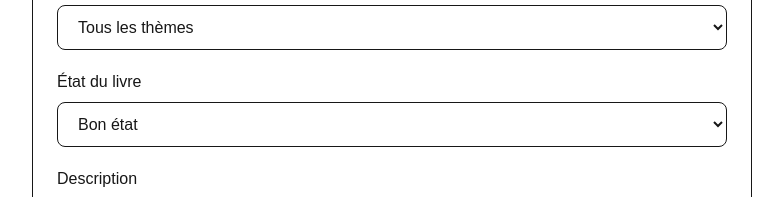
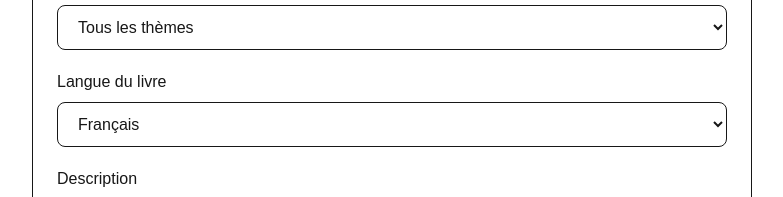
Before and after one commit to citronorange23-gif/BiblioLink, a Next.js app in the folder apps/web/: page /books/add in a window 1280 px wide. Shown: the part 1401-1598 px from the top of the page, without its empty margins (248-1031 px from the left). Built offline with nearby package versions, Linux system fonts and the light colour scheme; no server answers.

Commit message:
fix: sépare la logique client et le generateStaticParams pour la page d'édition

```diff
--- a/apps/web/app/books/[id]/edit/page.tsx
+++ b/apps/web/app/books/[id]/edit/page.tsx
@@ -371,7 +371,7 @@ export default function EditBookPage() {
         {/* ÉTAT */}
         <div>
           <label className="mb-2 block text-sm font-medium">
-            État du livre
+            Langue du livre
           </label>
 
           <select
@@ -381,17 +381,11 @@ export default function EditBookPage() {
             }
             className="w-full rounded-lg border px-4 py-3"
           >
-            <option value="good">
-              Bon état
-            </option>
-
-            <option value="fair">
-              État correct
-            </option>
-
-            <option value="poor">
-              État moyen
-            </option>
+            <option value="Français">Français</option>
+            <option value="Anglais">Anglais</option>
+            <option value="Espagnol">Espagnol</option>
+            <option value="Arabe">Arabe</option>
+            <option value="Portugais">Portugais</option>
           </select>
         </div>
 
--- a/apps/web/app/books/[id]/page.tsx
+++ b/apps/web/app/books/[id]/page.tsx
@@ -15,7 +15,7 @@ type Book = {
   theme: string | null;
   coverImageUrl: string | null;
   description: string | null;
-  condition: string;
+  condition: string; // Utilisé pour stocker la langue
   status: string;
   createdAt: string;
   owner: {
@@ -111,8 +111,8 @@ export default async function BookPage({
             )}
 
             <p>
-              <span className="font-semibold">État :</span>{" "}
-              {book.condition}
+              <span className="font-semibold">Langue :</span>{" "}
+              {book.condition || "Français"}
             </p>
 
             {book.isbn && (
--- a/apps/web/app/books/add/page.tsx
+++ b/apps/web/app/books/add/page.tsx
@@ -437,16 +437,18 @@ export default function AddBookPage() {
 
           <div>
             <label className="mb-2 block font-medium">
-              État du livre
+              Langue du livre
             </label>
             <select
               value={condition}
               onChange={(e) => setCondition(e.target.value)}
               className="w-full rounded-lg border px-4 py-3"
             >
-              <option value="good">Bon état</option>
-              <option value="fair">État correct</option>
-              <option value="poor">État moyen</option>
+              <option value="Français">Français</option>
+              <option value="Anglais">Anglais</option>
+              <option value="Espagnol">Espagnol</option>
+              <option value="Arabe">Arabe</option>
+              <option value="Portugais">Portugais</option>
             </select>
           </div>
 
--- a/apps/web/app/books/page.tsx
+++ b/apps/web/app/books/page.tsx
@@ -13,10 +13,9 @@ type Book = {
   theme: string | null;
   coverImageUrl: string | null;
   status: string;
-  condition: string;
+  condition: string; // Utilisé pour stocker la langue
 };
 
-// Composant dédié à l'image avec spinner de chargement intégré
 function BookCover({
   src,
   alt,
@@ -32,7 +31,6 @@ function BookCover({
 
   return (
     <div className="relative h-full w-full flex items-center justify-center">
-      {/* Spinner affiché tant que l'image n'est pas complètement chargée */}
       {isLoading && (
         <div className="absolute inset-0 flex items-center justify-center bg-gray-100">
           <div className="h-8 w-8 animate-spin rounded-full border-4 border-gray-300 border-t-black" />
@@ -144,10 +142,12 @@ export default function BooksPage() {
           onChange={(e) => setConditionFilter(e.target.value)}
           className="rounded-lg border px-4 py-3 lg:col-span-1"
         >
-          <option value="all">Tous les états</option>
-          <option value="good">Bon état</option>
-          <option value="fair">État correct</option>
-          <option value="poor">État moyen</option>
+          <option value="all">Toutes les langues</option>
+          <option value="Français">Français</option>
+          <option value="Anglais">Anglais</option>
+          <option value="Espagnol">Espagnol</option>
+          <option value="Arabe">Arabe</option>
+          <option value="Portugais">Portugais</option>
         </select>
       </div>
 
@@ -199,20 +199,8 @@ export default function BooksPage() {
                       {book.status === "available" ? "Disponible" : "Emprunté"}
                     </span>
 
-                    <span
-                      className={`text-sm font-medium ${
-                        book.condition === "good"
-                          ? "text-green-600"
-                          : book.condition === "fair"
-                          ? "text-orange-500"
-                          : "text-red-500"
-                      }`}
-                    >
-                      {book.condition === "good"
-                        ? "Bon état"
-                        : book.condition === "fair"
-                        ? "État correct"
-                        : "État moyen"}
+                    <span className="text-sm font-medium text-gray-600">
+                      {book.condition || "Français"}
                     </span>
                   </div>
                 </div>
```
